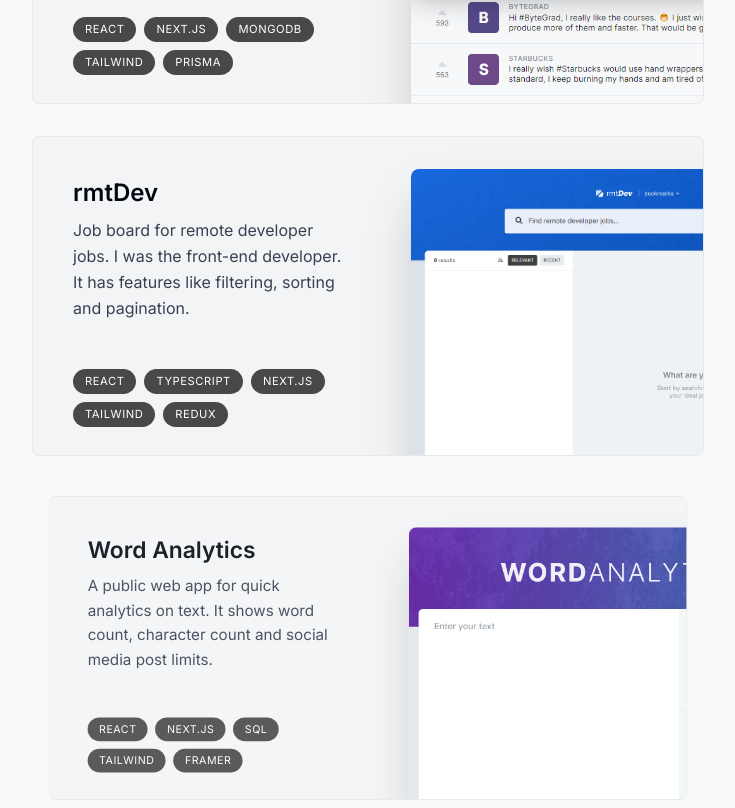
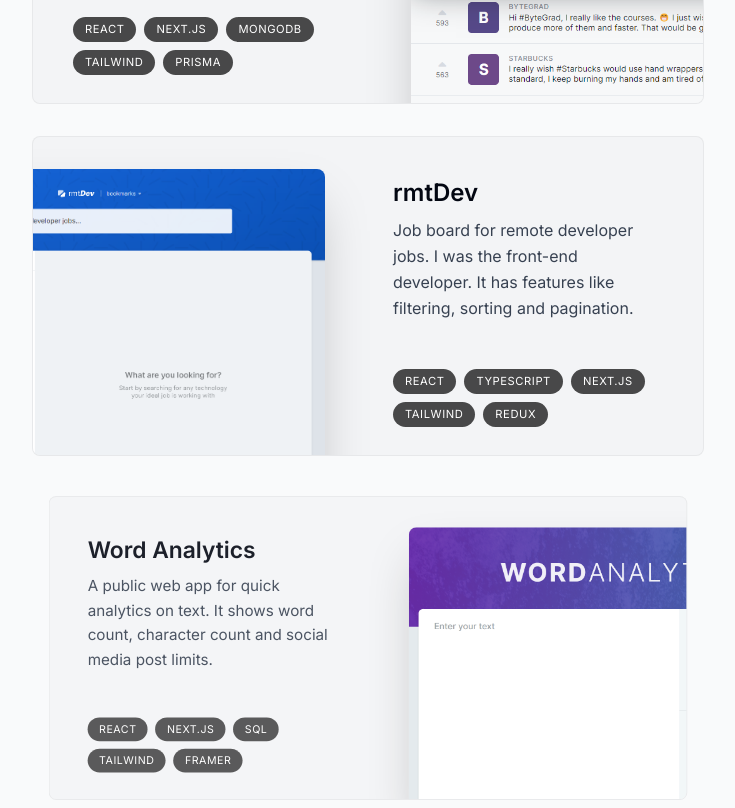
Before and after one commit to alex-dev742/portfolio, a Next.js app: page / in a window 1280 px wide. Shown: the part 1740-2548 px from the top of the page, without its empty margins (272-1007 px from the left). Built offline with nearby package versions, Linux system fonts and the light colour scheme.

Commit message:
refactor: Update Project component with motion animations, lazy loading for images, and improve scroll effects

```diff
--- a/components/project.tsx
+++ b/components/project.tsx
@@ -26,9 +26,9 @@
     <motion.div
       ref={ref}
       style={{ scale: scaleProgress, opacity: opacityProgress }}
-      className="mb-3 sm:mb-8 last:mb-0"
+      className="mb-3 group sm:mb-8 last:mb-0"
     >
-      <section className="group bg-gray-100 max-w-[42rem] border border-black/5 rounded-lg overflow-hidden sm:pr-8 relative sm:h-[20rem] sm:group-even:pl-8 even:pl-8 hover:bg-gray-200 transition">
+      <section className="bg-gray-100 max-w-[42rem] border border-black/5 rounded-lg overflow-hidden sm:pr-8 relative sm:h-[20rem] sm:group-even:pl-8 group-even:even:pl-8 hover:bg-gray-200 transition">
         <div className="px-5 pt-4 pb-7 sm:pl-10 sm:pr-2 sm:pt-10 sm:max-w-[50%] flex flex-col h-full mb-3 sm:mb-8 last:mb-0 group-even:ml-[18rem]">
           <h3 className="text-2xl font-semibold">{title}</h3>
           <p className="mt-2 leading-relaxed text-gray-700">{description}</p>
```
